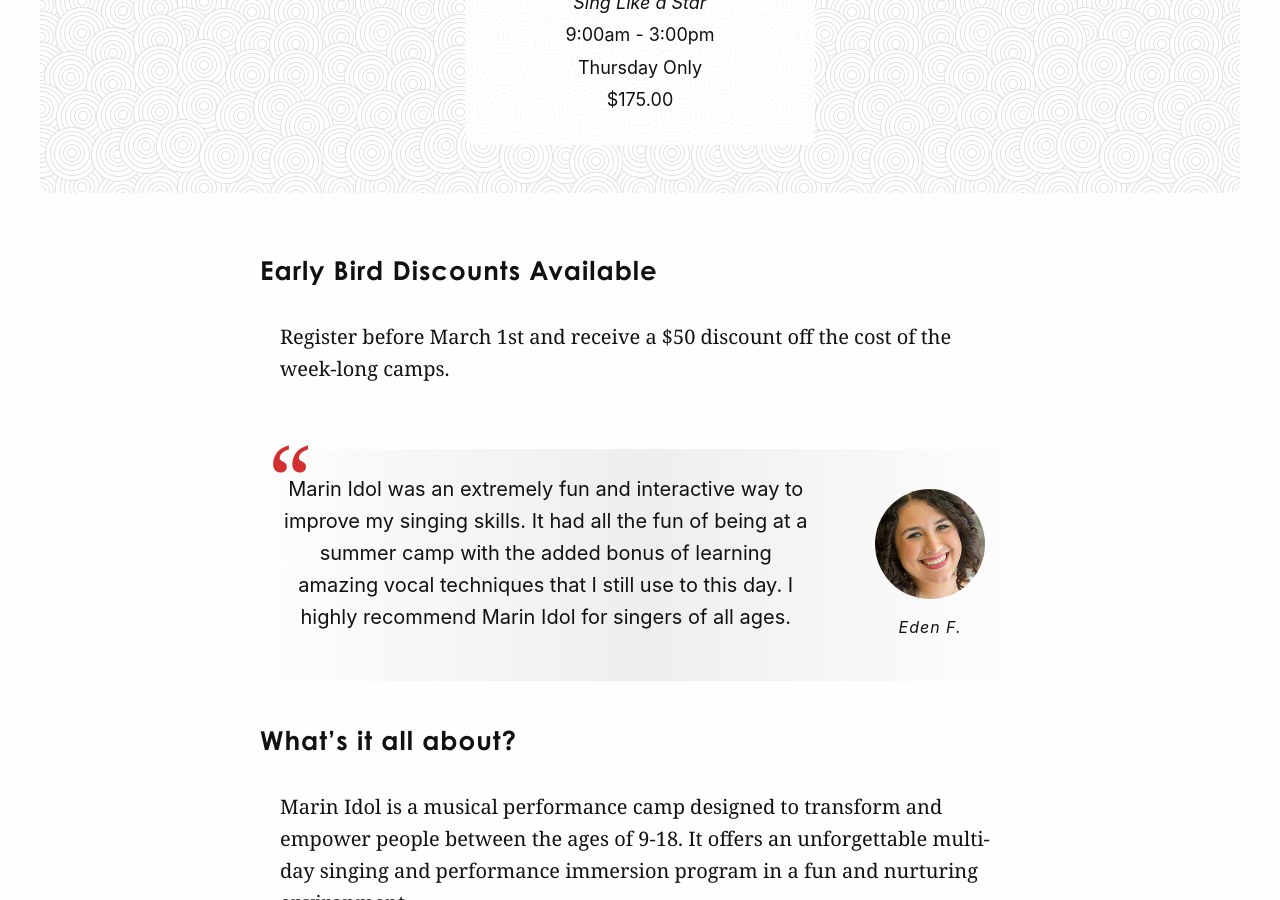
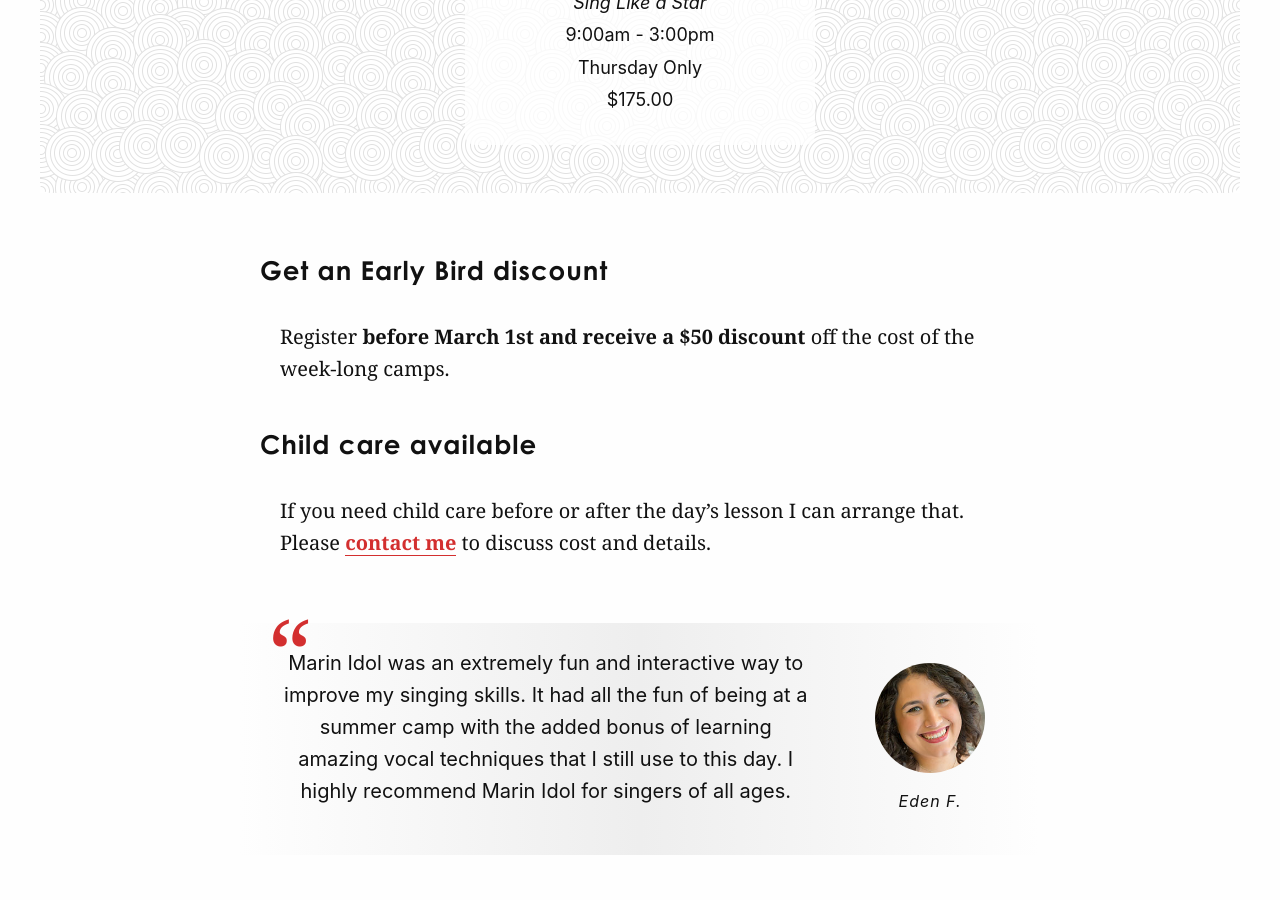
Before and after one commit to cchaiken/ccms, a Jekyll site: the page built from marin-idol-performance-camps.md, in a window 1280 px wide and 900 px high, scrolled down 1974 px. Built offline with Jekyll 4.4.1, drawn with Linux system fonts in a browser that asks for light colours; some web fonts are replaced.

Commit message:
Updated Marin Idol Performance Camps

```diff
--- a/marin-idol-performance-camps.md
+++ b/marin-idol-performance-camps.md
@@ -96,9 +96,13 @@
 
 {% include idol-camps.html %}
 
-## Early Bird Discounts Available
+## Get an Early Bird discount
 
-Register before March 1st and receive a $50 discount off the cost of the week-long camps.
+Register **before March 1st and receive a $50 discount** off the cost of the week-long camps.
+
+## Child care available
+
+If you need child care before or after the day's lesson I can arrange that. Please [contact me](https://chaikenmusic.com/contact/) to discuss cost and details.
 
 {% assign testimonial = page.testimonials[0] %}
 {% include testimonial-card.html testimonial=testimonial %}
```
